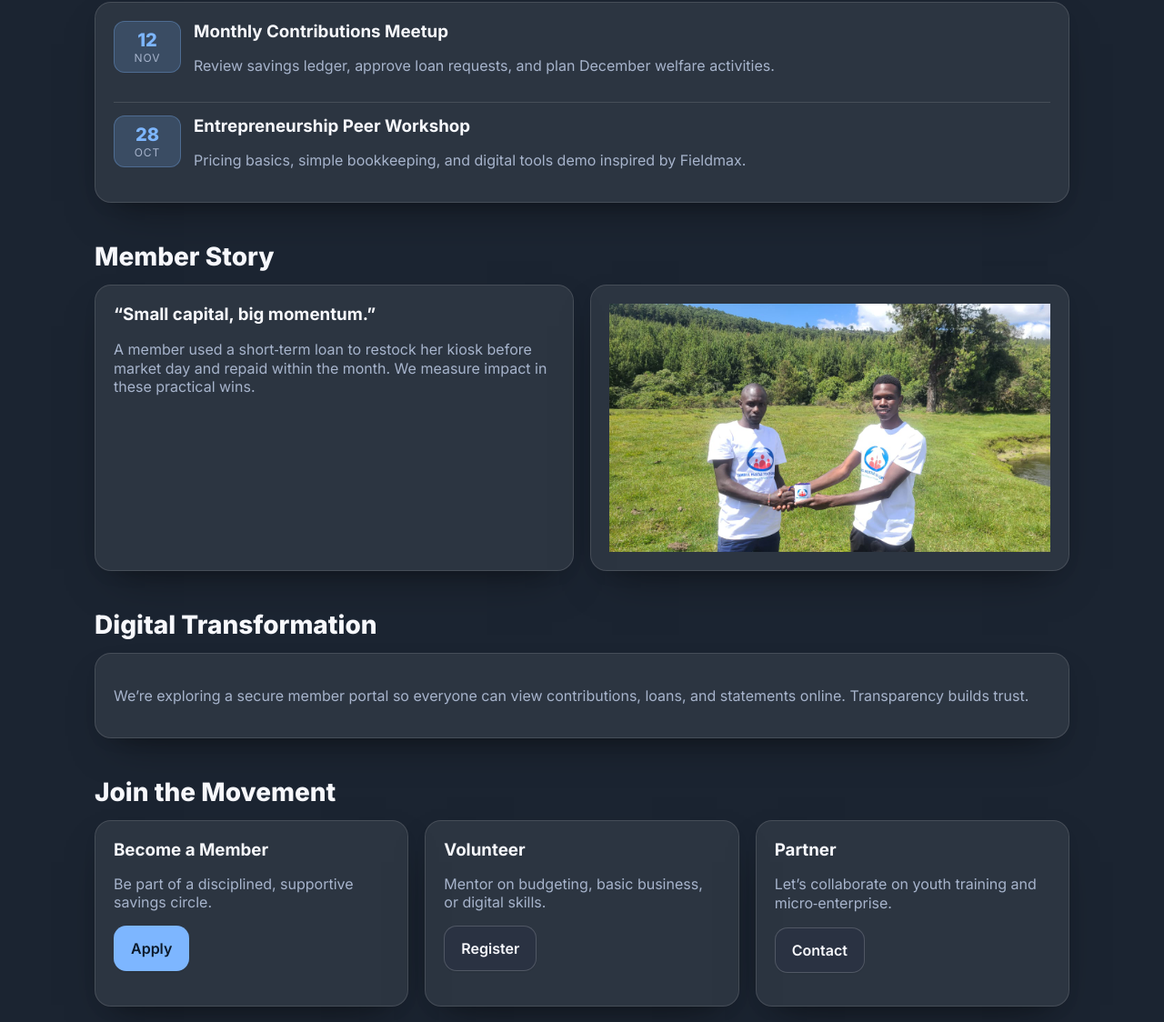
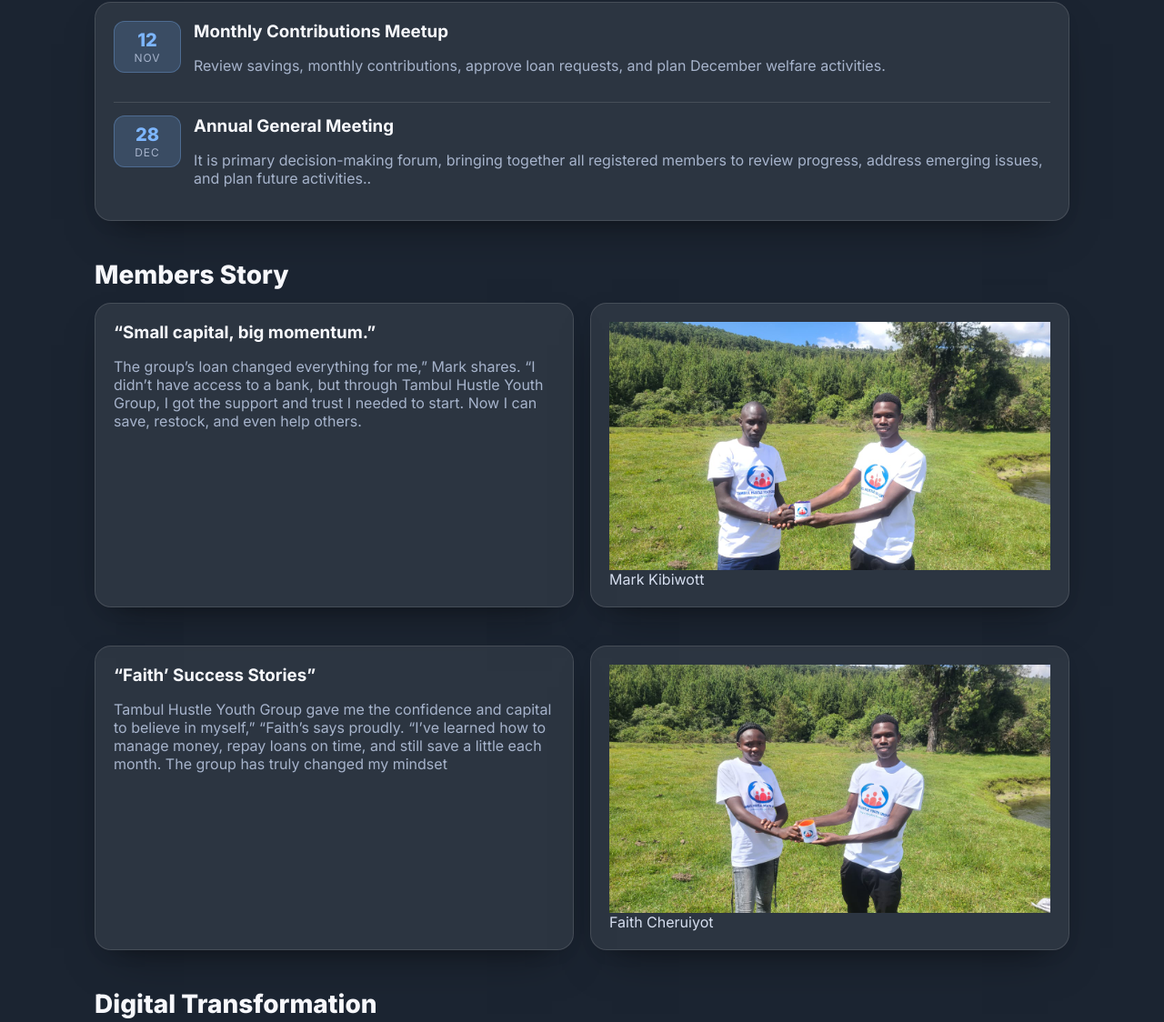
Before and after one commit to Vincentchirchir/Vincent-Portfolio, a plain HTML site: page community.html in a window 1280 px wide. Shown: the part 1579-2703 px from the top of the page at 91% size. Drawn offline with nearby package versions, Linux system fonts and the light colour scheme.

Commit message:
Update all changes so far

```diff
--- a/community.html
+++ b/community.html
@@ -199,15 +199,15 @@
           <div class="date"><div class="d">12</div><div class="m">Nov</div></div>
           <div>
             <h3>Monthly Contributions Meetup</h3>
-            <p class="muted">Review savings ledger, approve loan requests, and plan December welfare activities.</p>
+            <p class="muted">Review savings, monthly contributions, approve loan requests, and plan December welfare activities.</p>
           </div>
         </div>
         <hr style="border:none;border-top:1px solid rgba(255,255,255,0.12);margin:14px 0"/>
         <div class="event">
-          <div class="date"><div class="d">28</div><div class="m">Oct</div></div>
+          <div class="date"><div class="d">28</div><div class="m">Dec</div></div>
           <div>
-            <h3>Entrepreneurship Peer Workshop</h3>
-            <p class="muted">Pricing basics, simple bookkeeping, and digital tools demo inspired by Fieldmax.</p>
+            <h3>Annual General Meeting</h3>
+            <p class="muted">It is primary decision-making forum, bringing together all registered members to review progress, address emerging issues, and plan future activities..</p>
           </div>
         </div>
       </div>
@@ -215,14 +215,26 @@
 
     <!-- Story / Testimonial -->
     <section id="stories">
-      <h2 class="title">Member Story</h2>
+      <h2 class="title">Members Story</h2>
       <div class="grid">
         <div class="card span-6">
           <h3>“Small capital, big momentum.”</h3>
-          <p class="muted">A member used a short‑term loan to restock her kiosk before market day and repaid within the month. We measure impact in these practical wins.</p>
+          <p class="muted">The group’s loan changed everything for me,” Mark shares. “I didn’t have access to a bank, but through Tambul Hustle Youth Group, I got the support and trust I needed to start. Now I can save, restock, and even help others.</p>
         </div>
         <div class="card span-6">
-          <img src="pictures/Tambul Youth Group2.jpg" alt="Member at a small business stall">
+          <img src="pictures/Tambul Youth Group2.jpg" alt="Member receiving a gift"><div class="label">Mark Kibiwott</div>
+        </div>
+      </div>
+    </section>
+
+    <section id="stories">
+      <div class="grid">
+        <div class="card span-6">
+          <h3>“Faith’ Success Stories”</h3>
+          <p class="muted">Tambul Hustle Youth Group gave me the confidence and capital to believe in myself,” “Faith’s says proudly. “I’ve learned how to manage money, repay loans on time, and still save a little each month. The group has truly changed my mindset</p>
+        </div>
+        <div class="card span-6">
+          <img src="pictures/Tambul Youth Group3.jpg" alt="Member receiving a gift"><div class="label">Faith Cheruiyot</div>
         </div>
       </div>
     </section>
@@ -237,7 +249,7 @@
       </div>
     </section>
 
-    <!-- Join / Volunteer -->
+    <!-- Join / Volunteer
     <section id="join">
       <h2 class="title">Join the Movement</h2>
       <div class="grid">
@@ -257,7 +269,7 @@
           <p><a class="btn" href="#">Contact</a></p>
         </div>
       </div>
-    </section>
+    </section>-->
 
     <div class="bar">
       <div class="muted">© <span id="y"></span> Vincent Chirchir</div>
```
Also changed, not shown: projects.html (+5 -10 lines), pictures/Tambul Youth Group3.jpg (added), 2 other files.
